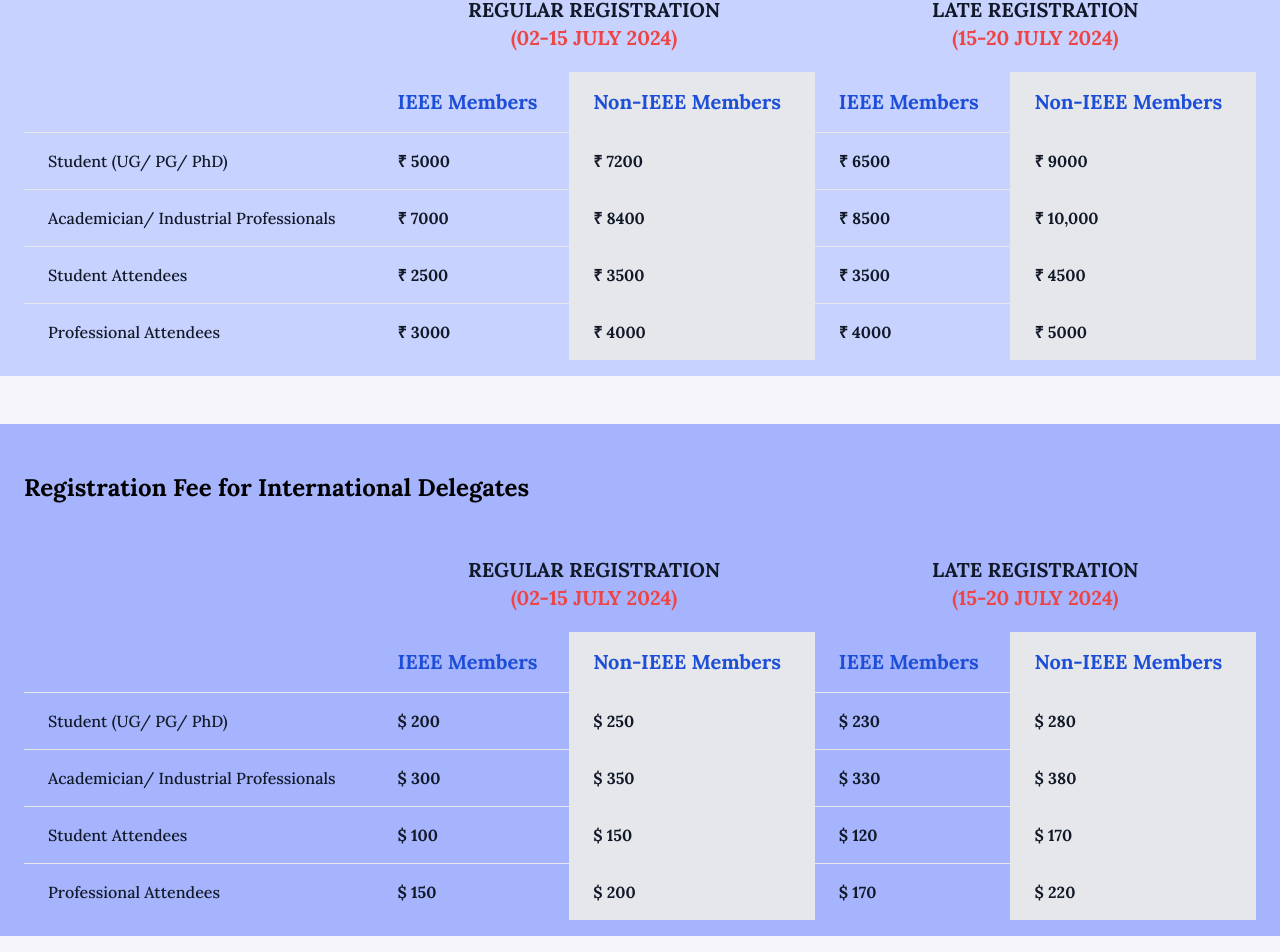
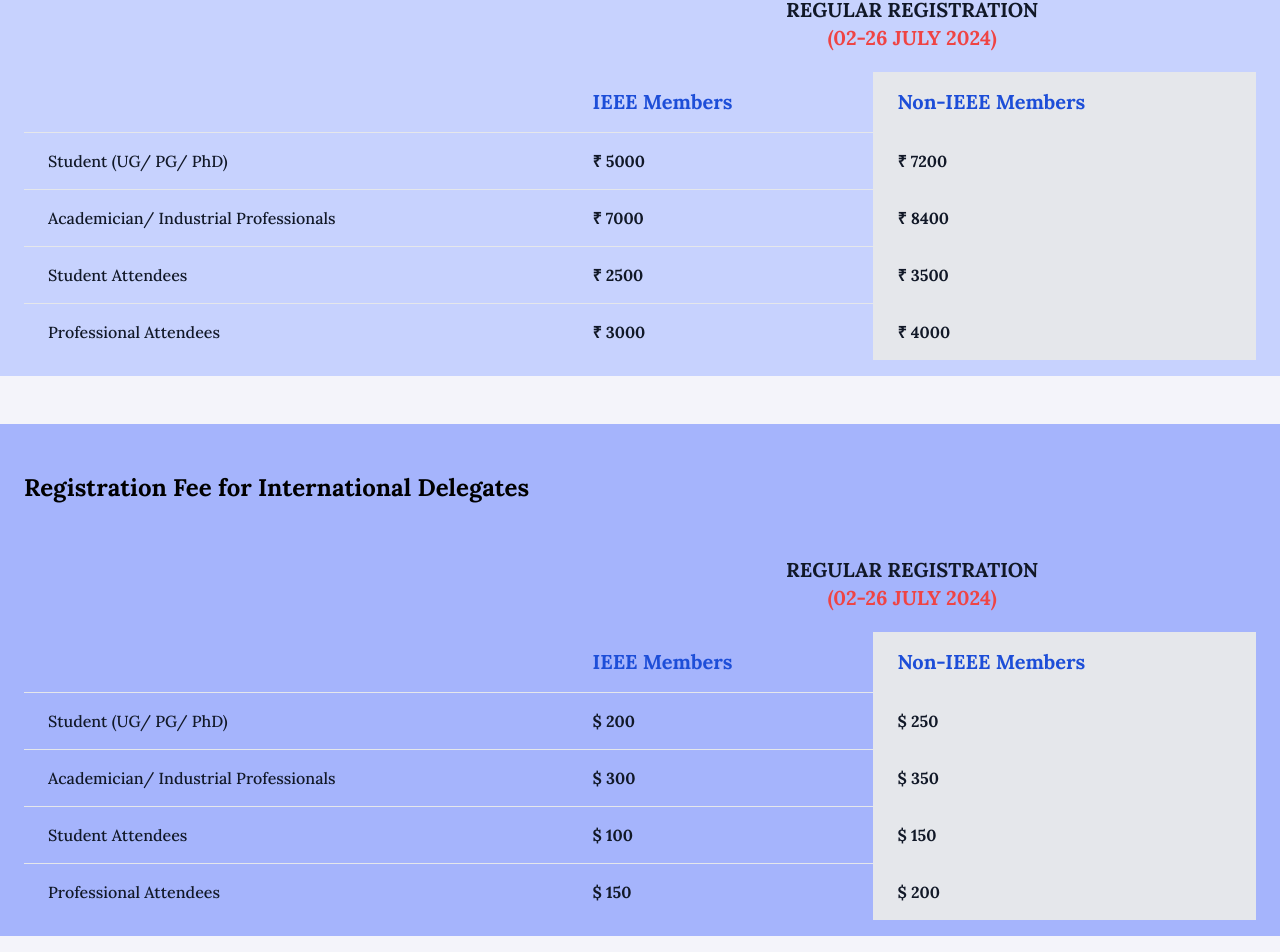
Before and after one commit to NITDCSE/ICSCCAT, a Next.js app: page /registration in a window 1280 px wide. Shown: the part 536-1488 px from the top of the page. Built offline with nearby package versions, Linux system fonts and the light colour scheme.

Commit message:
removed late fee

```diff
--- a/components/registrationPage/FeeTable.jsx
+++ b/components/registrationPage/FeeTable.jsx
@@ -19,12 +19,12 @@
               </th>
               <th colSpan={2} scope="col" className="text-xl font-black text-gray-900 text-center px-6 py-5">
                 Regular Registration <br />
-                <span className="text-red-500">(02-15 July 2024)</span>
+                <span className="text-red-500">(02-26 July 2024)</span>
               </th>
-              <th colSpan={2} scope="col" className="text-xl font-black text-gray-900 text-center px-6 py-5">
+              {/* <th colSpan={2} scope="col" className="text-xl font-black text-gray-900 text-center px-6 py-5">
                 Late Registration  <br />
                 <span className="text-red-500">(15-20 July 2024)</span>
-              </th>
+              </th> */}
             </tr>
           </thead>
           <tbody>
@@ -37,12 +37,12 @@
               <td className="text-xl font-black text-blue-700 px-6 py-4 bg-gray-200 ">
                 Non-IEEE Members
               </td>
-              <td className="text-xl font-black text-blue-700 px-6 py-4">
+              {/* <td className="text-xl font-black text-blue-700 px-6 py-4">
                 IEEE Members
               </td>
               <td className="text-xl font-black text-blue-700 px-6 py-4 bg-gray-200 ">
                 Non-IEEE Members
-              </td>
+              </td> */}
             </tr>
             <tr className="border-b border-gray-200 ">
               <th scope="row" className="text-base font-black text-gray-900 px-6 py-4 font-medium text-gray-900  dark:text-white ">
@@ -54,12 +54,12 @@
               <td className="text-base font-black text-gray-900 px-6 py-4 bg-gray-200 ">
                 ₹ 7200
               </td>
-              <td className="text-base font-black text-gray-900 px-6 py-4">
+              {/* <td className="text-base font-black text-gray-900 px-6 py-4">
                 ₹ 6500
               </td>
               <td className="text-base font-black text-gray-900 px-6 py-4 bg-gray-200 ">
                 ₹ 9000
-              </td>
+              </td> */}
             </tr>
             <tr className="border-b border-gray-200 ">
               <th scope="row" className="text-base font-black text-gray-900 px-6 py-4 font-medium text-gray-900  dark:text-white ">
@@ -71,12 +71,12 @@
               <td className="text-base font-black text-gray-900 px-6 py-4 bg-gray-200 ">
                 ₹ 8400
               </td>
-              <td className="text-base font-black text-gray-900 px-6 py-4">
+              {/* <td className="text-base font-black text-gray-900 px-6 py-4">
                 ₹ 8500
               </td>
               <td className="text-base font-black text-gray-900 px-6 py-4 bg-gray-200 ">
                 ₹ 10,000
-              </td>
+              </td> */}
             </tr>
             <tr className="border-b border-gray-200 ">
               <th scope="row" className="text-base font-black text-gray-900 px-6 py-4 font-medium text-gray-900  dark:text-white ">
@@ -88,12 +88,12 @@
               <td className="text-base font-black text-gray-900 px-6 py-4 bg-gray-200 ">
                 ₹ 3500
               </td>
-              <td className="text-base font-black text-gray-900 px-6 py-4">
+              {/* <td className="text-base font-black text-gray-900 px-6 py-4">
                 ₹ 3500
               </td>
               <td className="text-base font-black text-gray-900 px-6 py-4 bg-gray-200 ">
                 ₹ 4500
-              </td>
+              </td> */}
             </tr>
             <tr>
               <th scope="row" className="text-base font-black text-gray-900 px-6 py-4 font-medium text-gray-900  dark:text-white ">
@@ -105,12 +105,12 @@
               <td className="text-base font-black text-gray-900 px-6 py-4 bg-gray-200 ">
                 ₹ 4000
               </td>
-              <td className="text-base font-black text-gray-900 px-6 py-4">
+              {/* <td className="text-base font-black text-gray-900 px-6 py-4">
                 ₹ 4000
               </td>
               <td className="text-base font-black text-gray-900 px-6 py-4 bg-gray-200 ">
                 ₹ 5000
-              </td>
+              </td> */}
             </tr>
           </tbody>
         </table>
@@ -129,12 +129,12 @@
               </th>
               <th colSpan={2} scope="col" className="text-xl font-black text-gray-900 text-center px-6 py-5">
                 Regular Registration <br />
-                <span className="text-red-500">(02-15 July 2024)</span>
+                <span className="text-red-500">(02-26 July 2024)</span>
               </th>
-              <th colSpan={2} scope="col" className="text-xl font-black text-gray-900 text-center px-6 py-5">
+              {/* <th colSpan={2} scope="col" className="text-xl font-black text-gray-900 text-center px-6 py-5">
                 Late Registration  <br />
                 <span className="text-red-500">(15-20 July 2024)</span>
-              </th>
+              </th> */}
             </tr>
           </thead>
           <tbody>
@@ -147,12 +147,12 @@
               <td className="text-xl font-black text-blue-700 px-6 py-4 bg-gray-200 ">
                 Non-IEEE Members
               </td>
-              <td className="text-xl font-black text-blue-700 px-6 py-4">
+              {/* <td className="text-xl font-black text-blue-700 px-6 py-4">
                 IEEE Members
               </td>
               <td className="text-xl font-black text-blue-700 px-6 py-4 bg-gray-200 ">
                 Non-IEEE Members
-              </td>
+              </td> */}
             </tr>
             <tr className="border-b border-gray-200 ">
               <th scope="row" className="text-base font-black text-gray-900 px-6 py-4 font-medium text-gray-900  dark:text-white ">
@@ -164,12 +164,12 @@
               <td className="text-base font-black text-gray-900 px-6 py-4 bg-gray-200 ">
                 $ 250
               </td>
-              <td className="text-base font-black text-gray-900 px-6 py-4">
+              {/* <td className="text-base font-black text-gray-900 px-6 py-4">
                 $ 230
               </td>
               <td className="text-base font-black text-gray-900 px-6 py-4 bg-gray-200 ">
                 $ 280
-              </td>
+              </td> */}
             </tr>
             <tr className="border-b border-gray-200 ">
               <th scope="row" className="text-base font-black text-gray-900 px-6 py-4 font-medium text-gray-900  dark:text-white ">
@@ -181,12 +181,12 @@
               <td className="text-base font-black text-gray-900 px-6 py-4 bg-gray-200 ">
                 $ 350
               </td>
-              <td className="text-base font-black text-gray-900 px-6 py-4">
+              {/* <td className="text-base font-black text-gray-900 px-6 py-4">
                 $ 330
               </td>
               <td className="text-base font-black text-gray-900 px-6 py-4 bg-gray-200 ">
                 $ 380
-              </td>
+              </td> */}
             </tr>
             <tr className="border-b border-gray-200 ">
               <th scope="row" className="text-base font-black text-gray-900 px-6 py-4 font-medium text-gray-900  dark:text-white ">
@@ -198,12 +198,12 @@
               <td className="text-base font-black text-gray-900 px-6 py-4 bg-gray-200 ">
                 $ 150
               </td>
-              <td className="text-base font-black text-gray-900 px-6 py-4">
+              {/* <td className="text-base font-black text-gray-900 px-6 py-4">
                 $ 120
               </td>
               <td className="text-base font-black text-gray-900 px-6 py-4 bg-gray-200 ">
                 $ 170
-              </td>
+              </td> */}
             </tr>
             <tr>
               <th scope="row" className="text-base font-black text-gray-900 px-6 py-4 font-medium text-gray-900  dark:text-white ">
@@ -215,12 +215,12 @@
               <td className="text-base font-black text-gray-900 px-6 py-4 bg-gray-200 ">
                 $ 200
               </td>
-              <td className="text-base font-black text-gray-900 px-6 py-4">
+              {/* <td className="text-base font-black text-gray-900 px-6 py-4">
                 $ 170
               </td>
               <td className="text-base font-black text-gray-900 px-6 py-4 bg-gray-200 ">
                 $ 220
-              </td>
+              </td> */}
             </tr>
           </tbody>
         </table>
```
